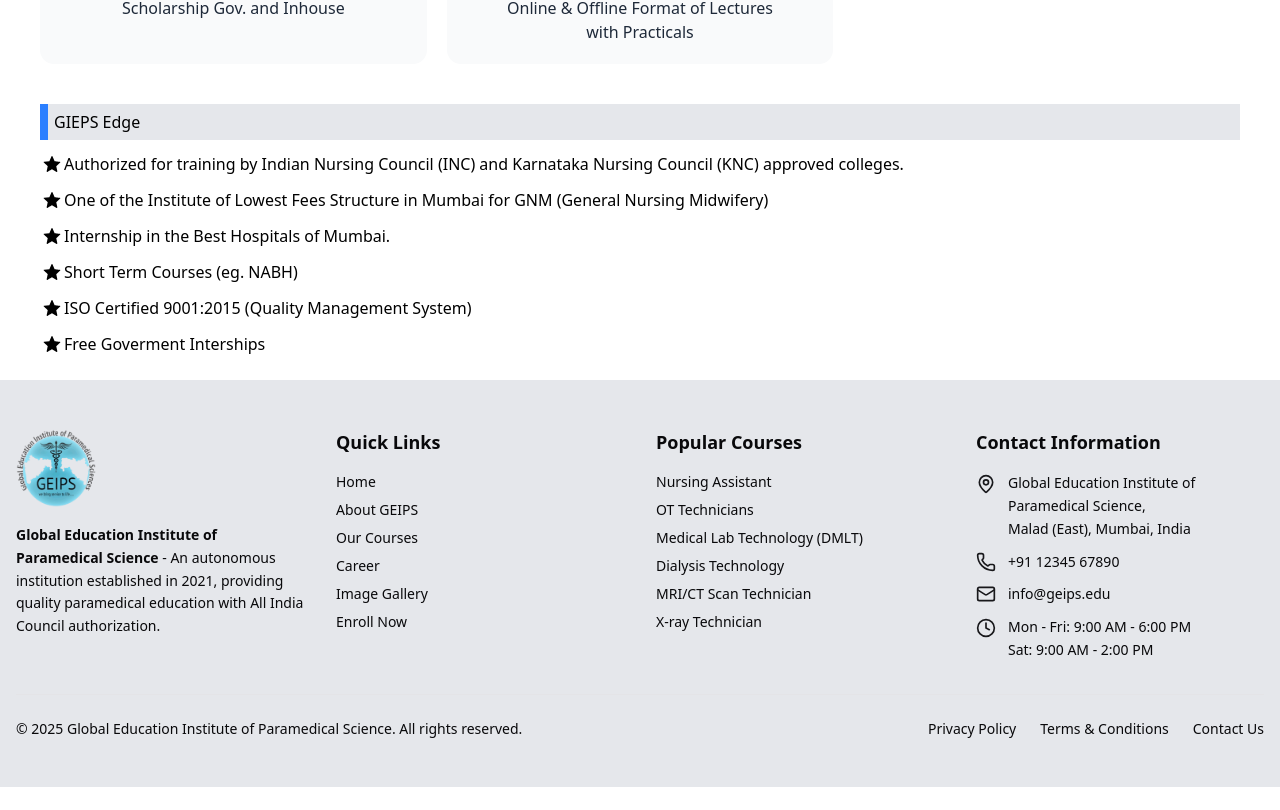
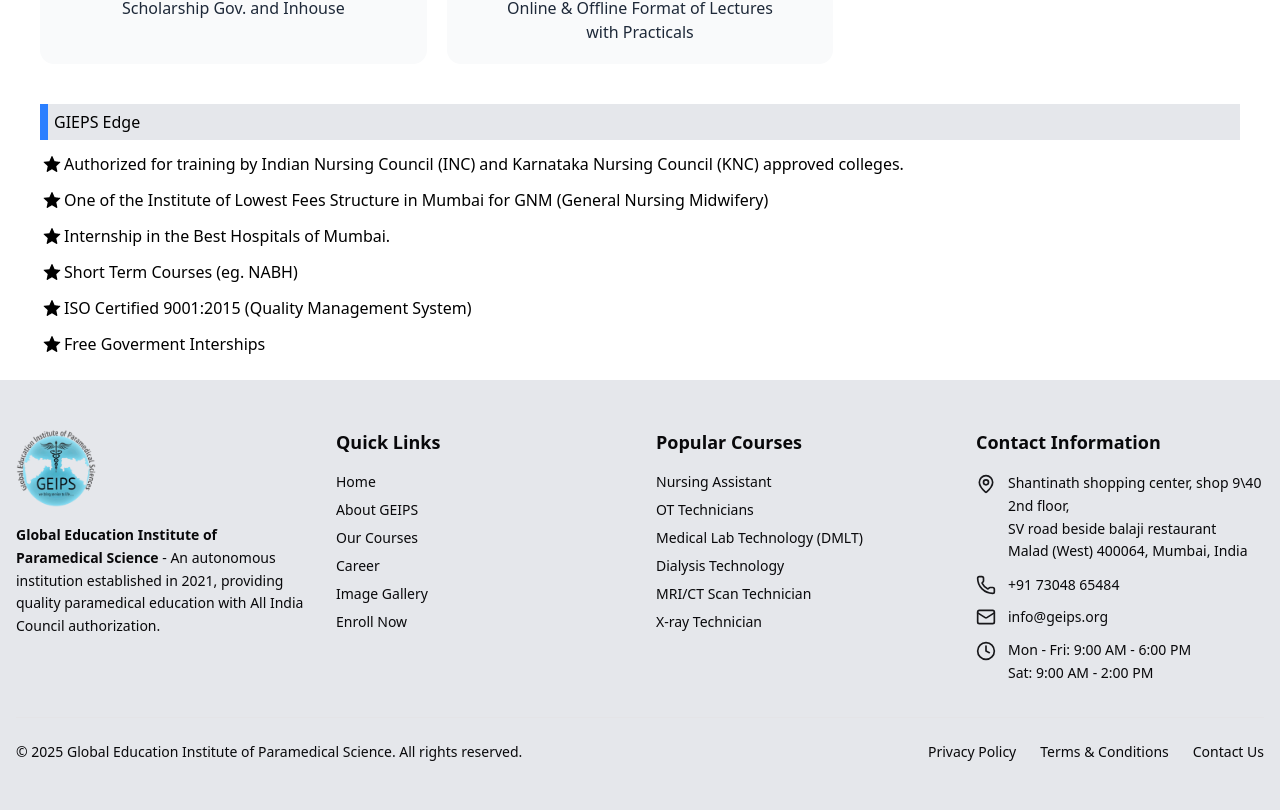
Before and after one commit to Hardik7843/geips, a Next.js app: page / in a window 1280 px wide. Shown: the part 800-1610 px from the top of the page. Before the commit the page ends 1587 px from the top, so only its background shows below. Built offline with nearby package versions, Linux system fonts and the light colour scheme.

Commit message:
added details

```diff
--- a/src/components/Footer.tsx
+++ b/src/components/Footer.tsx
@@ -34,37 +34,37 @@
             <nav className="space-y-2">
               <Link
                 href="/"
-                className="block text-footer-muted hover:text-primary transition-colors duration-200 text-sm"
+                className="w-fit block text-footer-muted hover:text-primary transition-colors duration-200 text-sm"
               >
                 Home
               </Link>
               <Link
                 href="/about"
-                className="block text-footer-muted hover:text-primary transition-colors duration-200 text-sm"
+                className="w-fit block text-footer-muted hover:text-primary transition-colors duration-200 text-sm"
               >
                 About GEIPS
               </Link>
               <Link
                 href="/courses"
-                className="block text-footer-muted hover:text-primary transition-colors duration-200 text-sm"
+                className="w-fit block text-footer-muted hover:text-primary transition-colors duration-200 text-sm"
               >
                 Our Courses
               </Link>
               <Link
                 href="/career"
-                className="block text-footer-muted hover:text-primary transition-colors duration-200 text-sm"
+                className="w-fit block text-footer-muted hover:text-primary transition-colors duration-200 text-sm"
               >
                 Career
               </Link>
               <Link
                 href="/gallery"
-                className="block text-footer-muted hover:text-primary transition-colors duration-200 text-sm"
+                className="w-fit block text-footer-muted hover:text-primary transition-colors duration-200 text-sm"
               >
                 Image Gallery
               </Link>
               <Link
                 href="/enroll"
-                className="block text-footer-muted hover:text-primary transition-colors duration-200 text-sm"
+                className="w-fit block text-footer-muted hover:text-primary transition-colors duration-200 text-sm"
               >
                 Enroll Now
               </Link>
@@ -79,37 +79,37 @@
             <nav className="space-y-2">
               <Link
                 href="#"
-                className="block text-footer-muted hover:text-primary transition-colors duration-200 text-sm"
+                className="w-fit block text-footer-muted hover:text-primary transition-colors duration-200 text-sm"
               >
                 Nursing Assistant
               </Link>
               <Link
                 href="#"
-                className="block text-footer-muted hover:text-primary transition-colors duration-200 text-sm"
+                className="w-fit block text-footer-muted hover:text-primary transition-colors duration-200 text-sm"
               >
                 OT Technicians
               </Link>
               <Link
                 href="#"
-                className="block text-footer-muted hover:text-primary transition-colors duration-200 text-sm"
+                className="w-fit block text-footer-muted hover:text-primary transition-colors duration-200 text-sm"
               >
                 Medical Lab Technology (DMLT)
               </Link>
               <Link
                 href="#"
-                className="block text-footer-muted hover:text-primary transition-colors duration-200 text-sm"
+                className="w-fit block text-footer-muted hover:text-primary transition-colors duration-200 text-sm"
               >
                 Dialysis Technology
               </Link>
               <Link
                 href="#"
-                className="block text-footer-muted hover:text-primary transition-colors duration-200 text-sm"
+                className="w-fit block text-footer-muted hover:text-primary transition-colors duration-200 text-sm"
               >
                 MRI/CT Scan Technician
               </Link>
               <Link
                 href="#"
-                className="block text-footer-muted hover:text-primary transition-colors duration-200 text-sm"
+                className="w-fit block text-footer-muted hover:text-primary transition-colors duration-200 text-sm"
               >
                 X-ray Technician
               </Link>
@@ -125,9 +125,11 @@
               <div className="flex items-start space-x-3">
                 <MapPin className="w-5 h-5 text-primary flex-shrink-0 mt-0.5" />
                 <div className="text-footer-muted text-sm leading-relaxed">
-                  Global Education Institute of Paramedical Science,
+                  Shantinath shopping center, shop 9\40 2nd floor,
                   <br />
-                  Malad (East), Mumbai, India
+                  SV road beside balaji restaurant
+                  <br />
+                  Malad (West) 400064, Mumbai, India
                 </div>
               </div>
 
@@ -138,7 +140,7 @@
                     href="tel:+911234567890"
                     className="hover:text-primary transition-colors duration-200"
                   >
-                    +91 12345 67890
+                    +91 73048 65484
                   </Link>
                 </div>
               </div>
@@ -150,7 +152,7 @@
                     href="mailto:info@geips.edu"
                     className="hover:text-primary transition-colors duration-200"
                   >
-                    info@geips.edu
+                    info@geips.org
                   </Link>
                 </div>
               </div>
```
